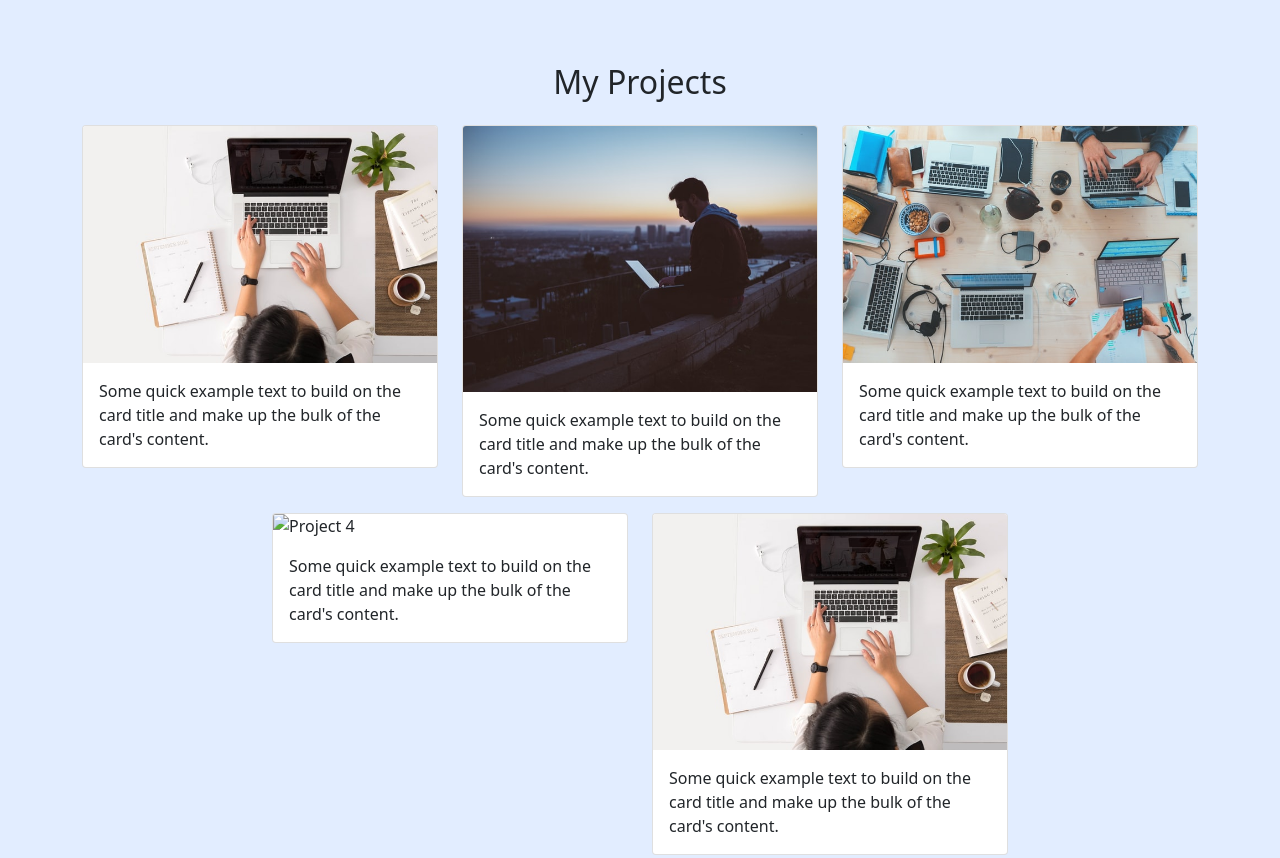
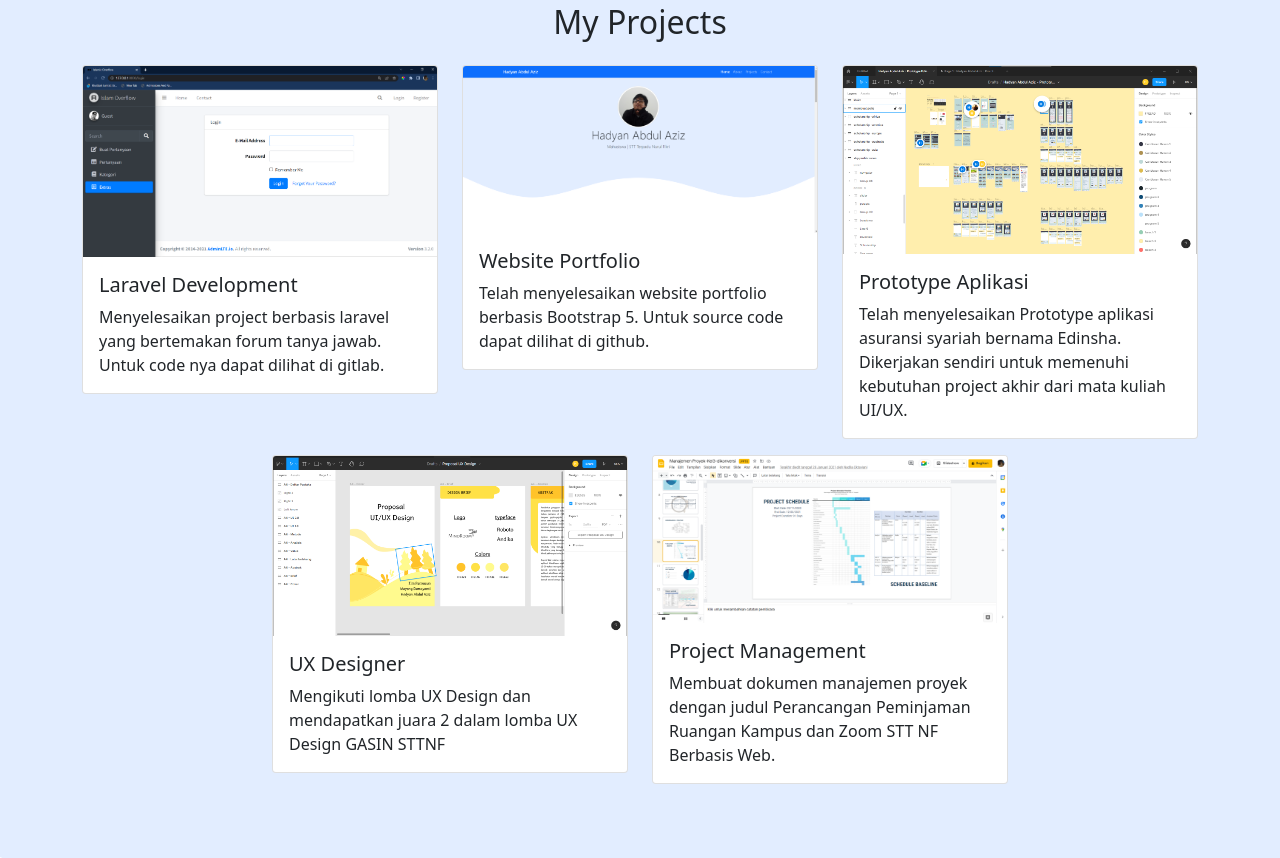
Before and after one commit to hadyanaa/hadyanaa.github.io, a plain HTML site: page index.html in a window 1280 px wide. Shown: the part 1294-2152 px from the top of the page. Drawn offline with nearby package versions, Linux system fonts and the light colour scheme.

Commit message:
mengisi konten portfolio

```diff
--- a/index.html
+++ b/index.html
@@ -10,6 +10,9 @@
 
     <!-- Bootstrap Icons -->
     <link rel="stylesheet" href="https://cdn.jsdelivr.net/npm/bootstrap-icons@1.8.1/font/bootstrap-icons.css" />
+
+    <!-- AOS-->
+    <link rel="stylesheet" href="https://unpkg.com/aos@next/dist/aos.css" />
 
     <!-- My CSS-->
     <link rel="stylesheet" href="style.css" />
@@ -46,7 +49,7 @@
 
     <!-- Jumbotron-->
     <section class="jumbotron text-center">
-      <img src="img/hadyan.jpg" alt="Hadyan Abdul Aziz" width="200" class="rounded-circle img-thumbnail" />
+      <img src="img/hadyan.jpg" alt="Hadyan Abdul Aziz" width="200" class="rounded-circle img-thumbnail" data-aos="fade-in" />
       <h1 class="display-4">Hadyan Abdul Aziz</h1>
       <p class="lead">Mahasiswa | STT Terpadu Nurul Fikri</p>
       <svg xmlns="http://www.w3.org/2000/svg" viewBox="0 0 1440 320">
@@ -61,7 +64,7 @@
 
     <!-- About -->
     <section id="about">
-      <div class="container">
+      <div class="container" data-aos="fade-up">
         <div class="row text-center mb-3">
           <div class="col">
             <h2>About Me</h2>
@@ -69,10 +72,10 @@
         </div>
         <div class="row justify-content-center fs-5 text-center">
           <div class="col-md-4">
-            <p>Lorem ipsum dolor sit amet, consectetur adipisicing elit. Voluptatibus, at? Placeat laboriosam consectetur architecto sed. Saepe vel at deleniti tempore?</p>
+            <p>Saya adalah seorang mahasiswa tingkat akhir jurusan Sistem Informasi yang berkuliah di Sekolah Tinggi Teknologi Terpadu <a href="https://nurulfikri.ac.id/" target="_blank">Nurul Fikri</a>.</p>
           </div>
           <div class="col-md-4">
-            <p>Lorem ipsum dolor sit amet consectetur adipisicing elit. Culpa iusto ipsa placeat molestias nesciunt ipsum voluptate, dolorum sit laborum non, temporibus obcaecati similique deleniti laboriosam?</p>
+            <p>Aktivitas saat ini adalah menjadi asisten dosen mata kuliah basis data. Untuk profile lebih lanjut bisa cek di <a href="https://www.linkedin.com/in/hadyanaa/" target="_blank">Linkedin</a> saya.</p>
           </div>
         </div>
       </div>
@@ -97,41 +100,53 @@
         <div class="row justify-content-center">
           <div class="col-md-4 mb-3">
             <div class="card">
-              <img src="img/projects/1.jpg" class="card-img-top" alt="Project 1" />
+              <a href="https://gitlab.com/hadyanaa/final-project" target="_blank"> <img src="img/projects/io.png" class="card-img-top" alt="Project 1" /></a>
               <div class="card-body">
-                <p class="card-text">Some quick example text to build on the card title and make up the bulk of the card's content.</p>
+                <h5 class="card-text">Laravel Development</h5>
+                <p class="card-text">Menyelesaikan project berbasis laravel yang bertemakan forum tanya jawab. Untuk code nya dapat dilihat di gitlab.</p>
               </div>
             </div>
           </div>
           <div class="col-md-4 mb-3">
             <div class="card">
-              <img src="img/projects/2.jpg" class="card-img-top" alt="Project 2" />
+              <a href="https://github.com/hadyanaa/portfolio" target="_blank"> <img src="img/projects/wp.png" class="card-img-top" alt="Project 2" /></a>
               <div class="card-body">
-                <p class="card-text">Some quick example text to build on the card title and make up the bulk of the card's content.</p>
+                <h5>Website Portfolio</h5>
+                <p class="card-text">Telah menyelesaikan website portfolio berbasis Bootstrap 5. Untuk source code dapat dilihat di github.</p>
               </div>
             </div>
           </div>
           <div class="col-md-4 mb-3">
             <div class="card">
-              <img src="img/projects/3.jpg" class="card-img-top" alt="Project 3" />
+              <a
+                href="https://www.figma.com/proto/FrJjg3Kz4fX7rowxJeHklA/Hadyan-Abdul-Aziz---Prototype-Edinsha-(Asuransi-Syariah)?page-id=0%3A1&node-id=120%3A0&viewport=241%2C48%2C0.09&scaling=scale-down&starting-point-node-id=120%3A0"
+                target="_blank"
+              >
+                <img src="img/projects/ps.png" class="card-img-top" alt="Project 3"
+              /></a>
               <div class="card-body">
-                <p class="card-text">Some quick example text to build on the card title and make up the bulk of the card's content.</p>
+                <h5>Prototype Aplikasi</h5>
+                <p class="card-text">Telah menyelesaikan Prototype aplikasi asuransi syariah bernama Edinsha. Dikerjakan sendiri untuk memenuhi kebutuhan project akhir dari mata kuliah UI/UX.</p>
               </div>
             </div>
           </div>
           <div class="col-md-4 mb-3">
             <div class="card">
-              <img src="img/projects/4.jpg" class="card-img-top" alt="Project 4" />
+              <a href="https://www.figma.com/file/we5dxlnrVcX5RWGmq15Vgf/Proposal-UX-Design?node-id=0%3A1" target="_blank"> <img src="img/projects/ux.png" class="card-img-top" alt="Project 4" /></a>
               <div class="card-body">
-                <p class="card-text">Some quick example text to build on the card title and make up the bulk of the card's content.</p>
+                <h5>UX Designer</h5>
+                <p class="card-text">Mengikuti lomba UX Design dan mendapatkan juara 2 dalam lomba UX Design GASIN STTNF</p>
               </div>
             </div>
           </div>
           <div class="col-md-4 mb-3">
             <div class="card">
-              <img src="img/projects/1.jpg" class="card-img-top" alt="Project 5" />
+              <a href="https://docs.google.com/presentation/d/1H3-V8cU-NArk2imxmfywnMvPFhxvOwBK/edit?usp=sharing&ouid=112347167096783544124&rtpof=true&sd=true" target="_blank">
+                <img src="img/projects/pm.png" class="card-img-top" alt="Project 5"
+              /></a>
               <div class="card-body">
-                <p class="card-text">Some quick example text to build on the card title and make up the bulk of the card's content.</p>
+                <h5>Project Management</h5>
+                <p class="card-text">Membuat dokumen manajemen proyek dengan judul Perancangan Peminjaman Ruangan Kampus dan Zoom STT NF Berbasis Web.</p>
               </div>
             </div>
           </div>
@@ -200,6 +215,11 @@
     <!-- Akhir Footer -->
 
     <script src="https://cdn.jsdelivr.net/npm/bootstrap@5.1.3/dist/js/bootstrap.bundle.min.js" integrity="sha384-ka7Sk0Gln4gmtz2MlQnikT1wXgYsOg+OMhuP+IlRH9sENBO0LRn5q+8nbTov4+1p" crossorigin="anonymous"></script>
+    <!-- JS AOS -->
+    <script src="https://unpkg.com/aos@next/dist/aos.js"></script>
+    <script>
+      AOS.init();
+    </script>
 
     <!-- <form name="submit-to-google-sheet">
       <input name="email" type="email" placeholder="Email" required />
```
Also changed, not shown: img/projects/io.png (added), img/projects/pm.png (added), img/projects/ps.png (added), img/projects/ux.png (added), img/projects/wp.png (added).
